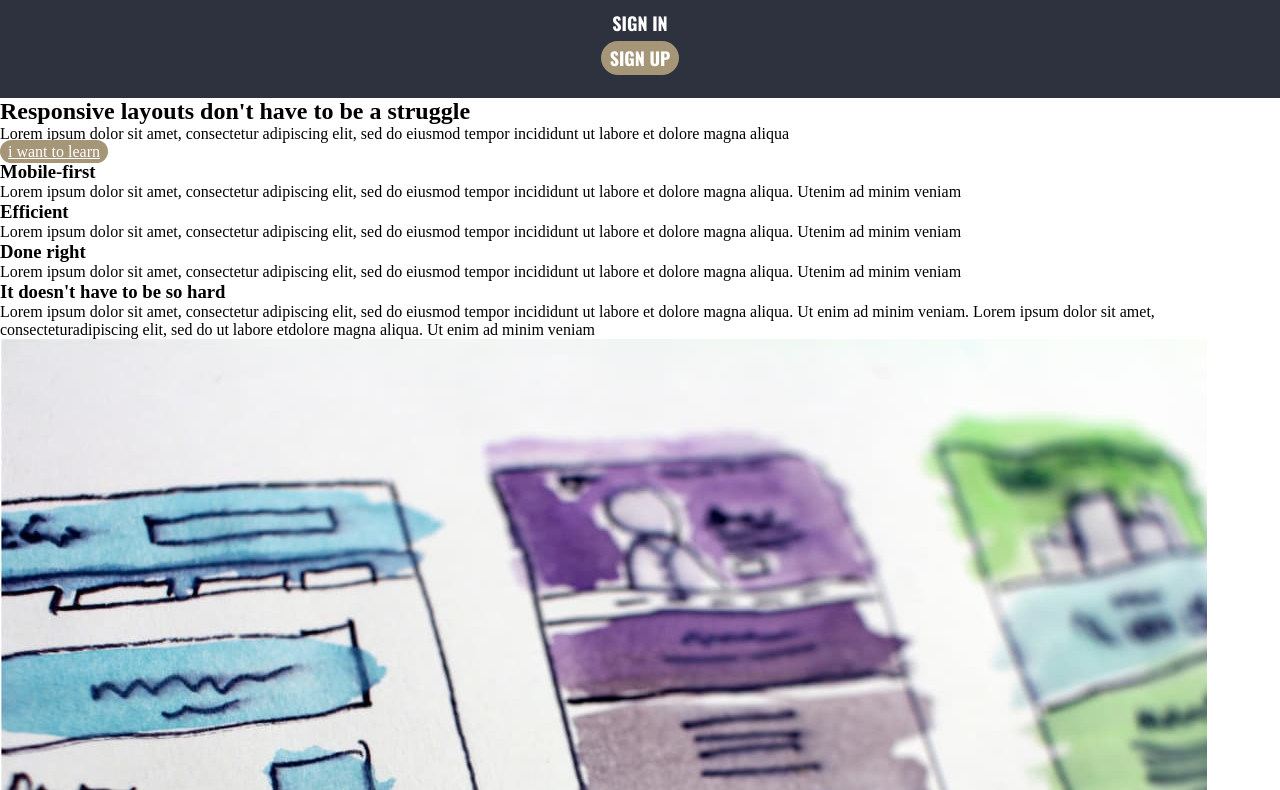
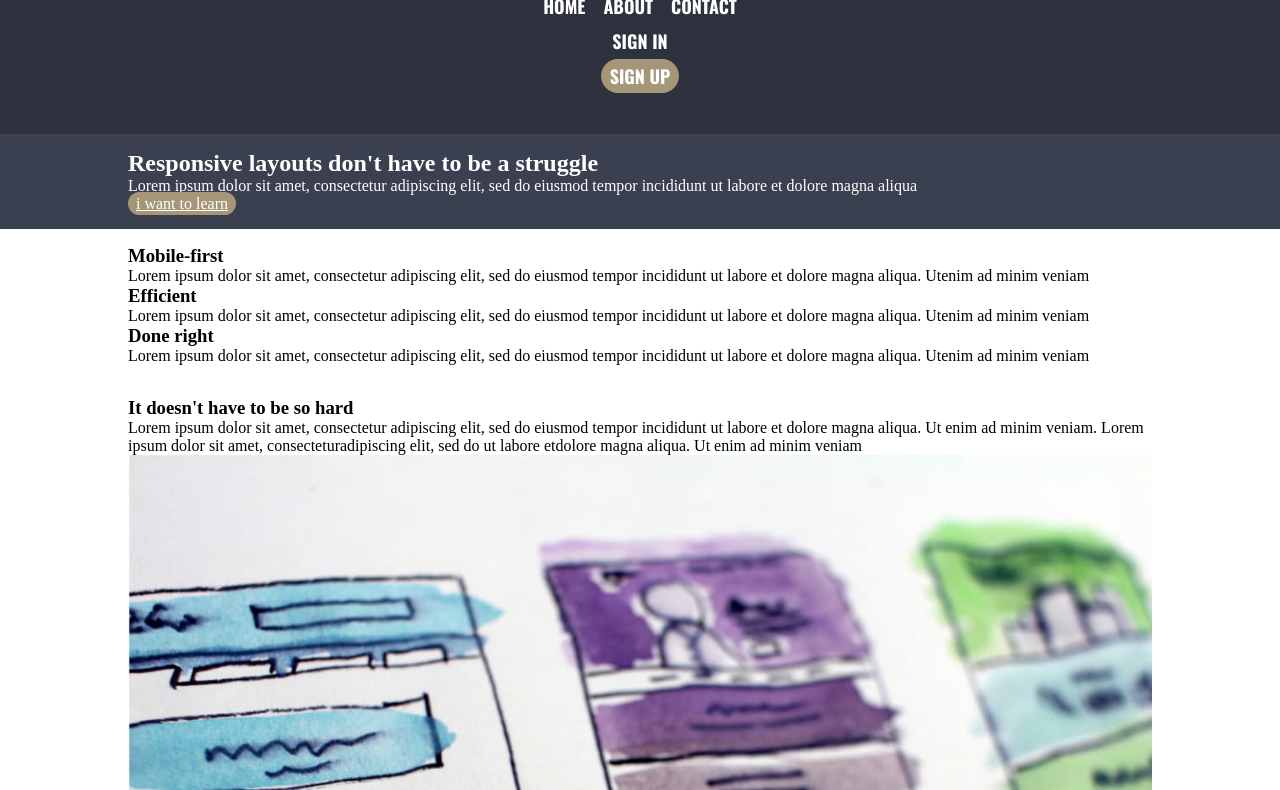
Before and after one commit to edtwelve/Final-Challenge-KP-Conquering-Layouts, a plain HTML site: page index.html in a window 1280 px wide. Shown: the part 82-872 px from the top of the page. Drawn offline with nearby package versions, Linux system fonts and the light colour scheme.

Commit message:
set starting measures for container, set colors for hero section

```diff
--- a/styles.css
+++ b/styles.css
@@ -17,6 +17,13 @@ header {
     font-size: 18px;
     display:flex;
     justify-content:center;
+    padding: 1em 0;
+}
+
+.container {
+    width: 80%;
+    max-width: 90%;
+    margin: 0 auto;
     padding: 1em 0;
 }
 
@@ -41,13 +48,12 @@ header {
 .nav__right-list {
     display:flex;
     margin: 0 0.5em;
+    align-items: center;
+    justify-content: center;
 }
 
 .nav__right-list {
     flex-direction: column;
-    align-items: center;
-    justify-content: center;
-
 }
 
 .nav__item {
@@ -59,10 +65,14 @@ header {
     margin-top: 0.5em;
 }
 
-
 .btn-color {
     background-color: #A59678;
     border-radius: 100px;
     padding: 0.2em 0.5em;
     color:white;
 }
+
+.hero {
+    background-color: #3B4050;
+    color: white;
+}
```
